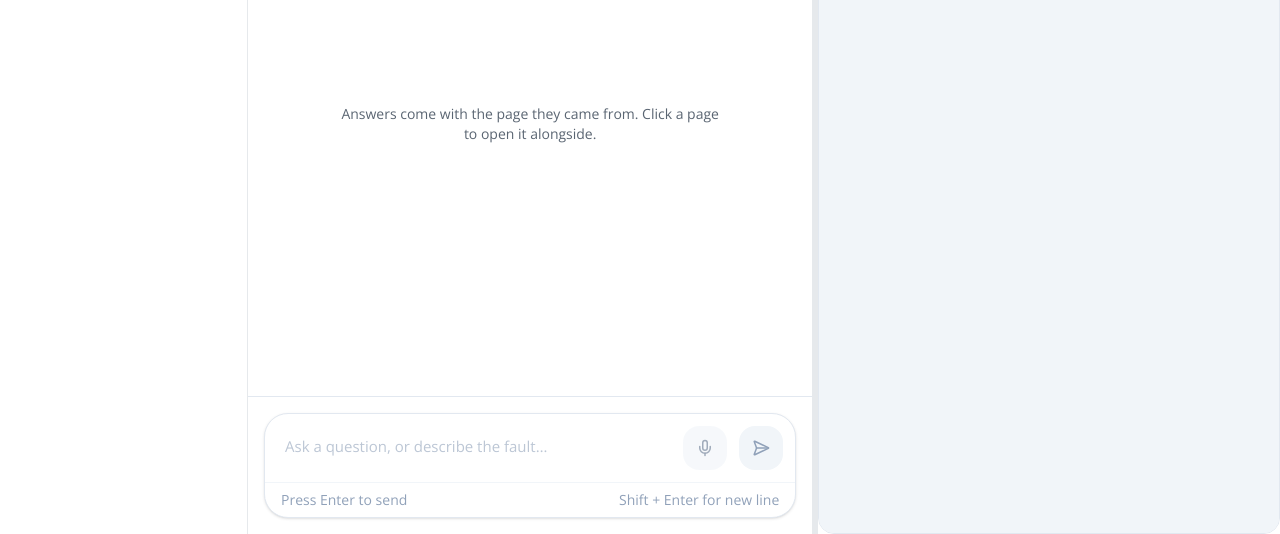
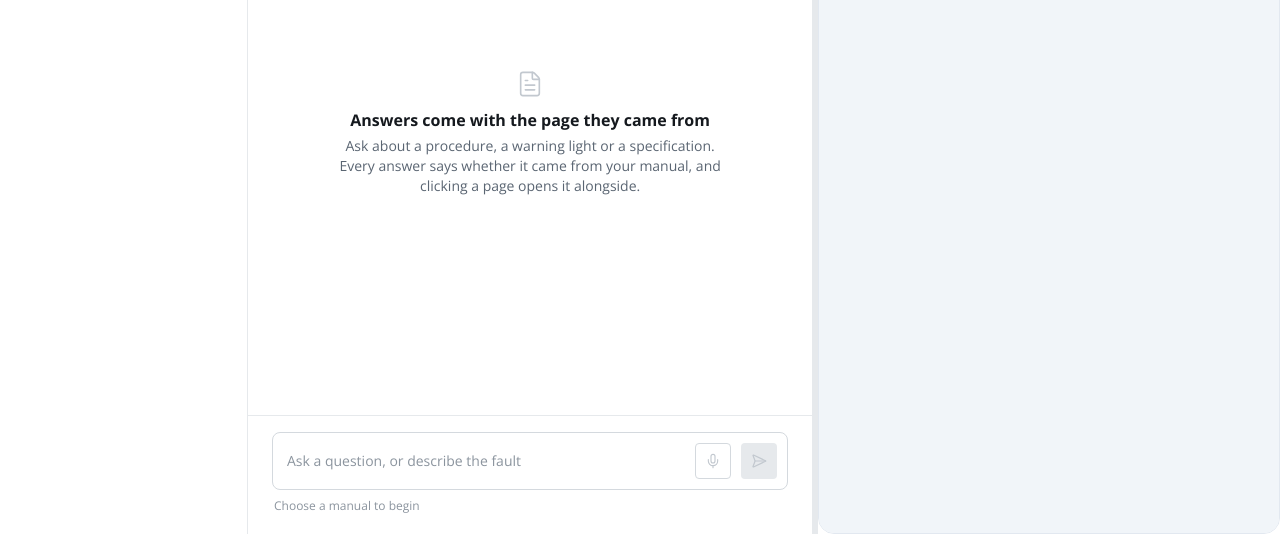
Before and after one commit to NilupulNishan/large-document-processing-demo, a Next.js app in the folder frontend/: page / in a window 1280 px wide. Shown: the part 266-800 px from the top of the page. Built offline with nearby package versions, Linux system fonts and the light colour scheme; no server answers.

Commit message:
feat: a composer that knows which state it is in

```diff
--- a/frontend/src/components/chat/chat-input.tsx
+++ b/frontend/src/components/chat/chat-input.tsx
@@ -1,16 +1,28 @@
 "use client";
 
 import { useEffect, useRef, useState } from "react";
-import { Loader2, Mic, Square, SendHorizonal } from "lucide-react";
+import { Loader2, Mic, SendHorizonal, Square, UserRound } from "lucide-react";
 
 import { useDictation } from "@/hooks/use-dictation";
 
 type Props = {
   onSend: (message: string) => void;
-  disabled?: boolean;
+  onStop?: () => void;
+  /** A manual is chosen and a session exists. */
+  ready?: boolean;
+  /** The assistant is answering. Kept separate from `ready`: they are different states. */
+  busy?: boolean;
+  /** A person owns the conversation, so the pipeline writes nothing (D24). */
+  handedOver?: boolean;
 };
 
-export default function ChatInput({ onSend, disabled = false }: Props) {
+export default function ChatInput({
+  onSend,
+  onStop,
+  ready = false,
+  busy = false,
+  handedOver = false,
+}: Props) {
   const [value, setValue] = useState("");
   const textareaRef = useRef<HTMLTextAreaElement | null>(null);
 
@@ -18,8 +30,35 @@ export default function ChatInput({ onSend, disabled = false }: Props) {
     setValue((current) => (current ? `${current.trimEnd()} ${text}` : text));
   const dictation = useDictation(appendDictated);
 
-  const busy = disabled || dictation.state === "transcribing";
-  const canSend = value.trim().length > 0 && !busy;
+  const starting = dictation.state === "starting";
+  const listening = dictation.state === "listening";
+  const transcribing = dictation.state === "transcribing";
+  const typed = value.trim().length > 0;
+
+  // First match wins. The control and the line below it are read from this one value, so
+  // they cannot tell the user two different things.
+  const status = handedOver
+    ? { hint: "A specialist has this conversation. Your reply goes to them.", tone: "person" }
+    : !ready
+      ? { hint: "Choose a manual to begin", tone: "quiet" }
+      : busy
+        ? { hint: "Answering, press stop to end it", tone: "quiet" }
+        : starting
+          ? { hint: "Opening the microphone", tone: "quiet" }
+          : transcribing
+            ? { hint: "Writing it down", tone: "quiet" }
+            : listening && dictation.mode === "recording"
+              ? { hint: "Live transcription unavailable, recording instead", tone: "warn" }
+              : listening
+                ? { hint: "Listening, press stop when you are done", tone: "quiet" }
+                : dictation.error
+                  ? { hint: dictation.error, tone: "warn" }
+                  : { hint: "Enter to send, Shift + Enter for a new line", tone: "quiet" };
+
+  const locked = !ready || busy || transcribing;
+  const micBusy = starting || transcribing;
+  // A guess still being revised is not a sentence anyone meant to send.
+  const canSend = typed && !locked && !listening && !starting && !dictation.interim;
 
   const resizeTextarea = () => {
     const textarea = textareaRef.current;
@@ -35,31 +74,34 @@ export default function ChatInput({ onSend, disabled = false }: Props) {
 
   const handleSend = () => {
     const message = value.trim();
-    if (!message || disabled) return;
+    if (!message || locked) return;
 
     onSend(message);
     setValue("");
 
     requestAnimationFrame(() => {
       if (textareaRef.current) {
-        textareaRef.current.style.height = "44px";
+        textareaRef.current.style.height = "36px";
       }
     });
   };
 
   return (
-    <div className="border-t border-slate-200 bg-white px-4 py-4">
-      <div className="mx-auto w-full">
-        <div className="rounded-3xl border border-slate-200 bg-white shadow-sm transition-all focus-within:border-blue-300 focus-within:shadow-md">
-          <div className="flex items-end gap-3 px-3 py-3">
+    <div className="border-t border-divider px-6 pb-5 pt-4">
+      <div
+        className={`rounded-lg border bg-surface transition-colors focus-within:border-action ${
+          listening ? "border-action" : handedOver ? "border-person-line" : "border-line"
+        }`}
+      >
+        <div className="flex items-end gap-2.5 p-2.5 pl-3.5">
           <textarea
             ref={textareaRef}
             value={value}
             onChange={(e) => setValue(e.target.value)}
-              placeholder="Ask a question, or describe the fault…"
+            placeholder="Ask a question, or describe the fault"
             rows={1}
-              disabled={busy}
-              className="max-h-40 min-h-11 flex-1 resize-none bg-transparent px-2 py-2 text-[15px] leading-6 text-slate-800 outline-none placeholder:text-slate-400 disabled:cursor-not-allowed disabled:opacity-60"
+            disabled={locked}
+            className="max-h-40 min-h-9 flex-1 resize-none bg-transparent py-2 text-body leading-5 text-ink outline-none placeholder:text-ink-3 disabled:text-ink-3"
             onKeyDown={(e) => {
               if (e.key === "Enter" && !e.shiftKey) {
                 e.preventDefault();
@@ -70,59 +112,76 @@ export default function ChatInput({ onSend, disabled = false }: Props) {
 
           <button
             type="button"
-              onClick={dictation.state === "listening" ? dictation.stop : dictation.start}
-              disabled={disabled || dictation.state === "transcribing"}
-              className={`flex h-11 w-11 items-center justify-center rounded-2xl transition-all duration-200 active:scale-95 ${
-                dictation.state === "listening"
-                  ? "bg-red-600 text-white shadow-sm hover:bg-red-700"
-                  : "bg-slate-100 text-slate-500 hover:bg-slate-200 disabled:cursor-not-allowed disabled:opacity-60"
+            onClick={listening ? dictation.stop : dictation.start}
+            disabled={!ready || busy || micBusy}
+            className={`relative grid h-9 w-9 shrink-0 place-items-center rounded transition-colors active:scale-95 ${
+              listening
+                ? "bg-danger text-white"
+                : "border border-line text-ink-2 hover:bg-raised disabled:text-ink-4"
             }`}
-              aria-label={dictation.state === "listening" ? "Stop recording" : "Dictate a question"}
+            aria-label={listening ? "Stop recording" : "Dictate a question"}
           >
-              {dictation.state === "transcribing" ? (
-                <Loader2 size={18} className="animate-spin" />
-              ) : dictation.state === "listening" ? (
-                <Square size={16} />
+            {listening && (
+              <span
+                aria-hidden
+                className="animate-live absolute inset-0 rounded border-2 border-danger"
+              />
+            )}
+            {micBusy ? (
+              <Loader2 className="h-4 w-4 animate-spin" />
+            ) : listening ? (
+              <Square className="h-3.5 w-3.5" fill="currentColor" />
             ) : (
-                <Mic size={18} />
+              <Mic className="h-4 w-4" strokeWidth={1.7} />
             )}
           </button>
 
+          {/* While answering, the same slot stops the answer. Saying "stop" and not stopping
+              would be worse than not offering it. */}
+          {busy ? (
+            <button
+              type="button"
+              onClick={onStop}
+              className="grid h-9 w-9 shrink-0 place-items-center rounded border border-line text-ink-2 transition-colors hover:bg-raised active:scale-95"
+              aria-label="Stop answering"
+            >
+              <Square className="h-3.5 w-3.5" fill="currentColor" />
+            </button>
+          ) : (
             <button
               type="button"
               onClick={handleSend}
               disabled={!canSend}
-              className={`flex h-11 w-11 items-center justify-center rounded-2xl transition-all duration-200 active:scale-95 ${
-                canSend
-                  ? "bg-blue-600 text-white shadow-sm hover:bg-blue-700"
-                  : "cursor-not-allowed bg-slate-100 text-slate-400"
+              className={`grid h-9 w-9 shrink-0 place-items-center rounded transition-colors active:scale-95 ${
+                canSend ? "bg-action text-white hover:bg-action-hover" : "bg-divider text-ink-4"
               }`}
               aria-label="Send message"
             >
-              <SendHorizonal size={18} />
+              <SendHorizonal className="h-4 w-4" strokeWidth={1.8} />
             </button>
+          )}
         </div>
 
+        {/* The guess is visibly unsettled until the recogniser commits it. */}
         {dictation.interim && (
-            <p className="px-5 pb-2 text-[15px] leading-6 text-slate-400 italic">
+          <p className="animate-breathe px-3.5 pb-2.5 text-body leading-5 text-ink-2">
             {dictation.interim}
           </p>
         )}
+      </div>
 
-          <div className="flex items-center justify-between border-t border-slate-100 px-4 py-2 text-xs text-slate-400">
-            <span>
-              {dictation.error
-                ? dictation.error
-                : dictation.state === "listening"
-                  ? "Listening — press stop when you are done"
-                  : dictation.state === "transcribing"
-                    ? "Writing it down…"
-                    : "Press Enter to send"}
-            </span>
-            <span>Shift + Enter for new line</span>
-          </div>
-        </div>
-      </div>
+      <p
+        className={`mt-2 flex items-center gap-1.5 px-0.5 text-small ${
+          status.tone === "warn"
+            ? "text-general"
+            : status.tone === "person"
+              ? "text-person"
+              : "text-ink-3"
+        }`}
+      >
+        {status.tone === "person" && <UserRound className="h-3.5 w-3.5" strokeWidth={1.8} />}
+        {status.hint}
+      </p>
     </div>
   );
 }
--- a/frontend/src/components/chat/chat-panel.tsx
+++ b/frontend/src/components/chat/chat-panel.tsx
@@ -1,5 +1,6 @@
 "use client";
 
+import { FileText } from "lucide-react";
 import ChatInput from "./chat-input";
 import MessageList from "./message-list";
 import type { Message } from "@/types/chat";
@@ -9,7 +10,10 @@ type Props = {
   messages: Message[];
   busy: boolean;
   ready: boolean;
+  /** A person owns the conversation, so the composer says so rather than pretending (D24). */
+  handedOver?: boolean;
   onSend: (text: string) => void;
+  onStop?: () => void;
   onPageClick?: (pagePdf: number) => void;
 };
 
@@ -18,7 +22,9 @@ export default function ChatPanel({
   messages,
   busy,
   ready,
+  handedOver = false,
   onSend,
+  onStop,
   onPageClick,
 }: Props) {
   return (
@@ -34,11 +40,17 @@ export default function ChatPanel({
 
       <div className="min-h-0 flex-1 overflow-hidden">
         {messages.length === 0 ? (
-          <div className="flex h-full items-center justify-center px-8 text-center">
-            <p className="max-w-sm text-body text-ink-2">
-              Answers come with the page they came from. Click a page to open it
-              alongside.
-            </p>
+          <div className="flex h-full items-center justify-center px-8">
+            <div className="max-w-sm text-center">
+              <FileText className="mx-auto mb-3 h-7 w-7 text-ink-4" strokeWidth={1.4} />
+              <p className="text-sm font-bold text-ink">
+                Answers come with the page they came from
+              </p>
+              <p className="mt-1.5 text-body text-ink-2">
+                Ask about a procedure, a warning light or a specification. Every answer says
+                whether it came from your manual, and clicking a page opens it alongside.
+              </p>
+            </div>
           </div>
         ) : (
           <MessageList messages={messages} onPageClick={onPageClick} />
@@ -46,7 +58,13 @@ export default function ChatPanel({
       </div>
 
       {/* ChatInput brings its own top border and padding. */}
-      <ChatInput onSend={onSend} disabled={!ready || busy} />
+      <ChatInput
+        onSend={onSend}
+        onStop={onStop}
+        ready={ready}
+        busy={busy}
+        handedOver={handedOver}
+      />
     </div>
   );
 }
--- a/frontend/src/components/chat/message-item.tsx
+++ b/frontend/src/components/chat/message-item.tsx
@@ -179,6 +179,9 @@ export default function MessageItem({ message, onPageClick, viewer = "user" }: P
         >
           <Check className="h-3.5 w-3.5 text-person" strokeWidth={2.5} />
           {message.steps.length} steps
+          {message.elapsedMs !== undefined && (
+            <span className="text-ink-3">· {(message.elapsedMs / 1000).toFixed(1)}s</span>
+          )}
           <ChevronDown
             className={`h-3 w-3 text-ink-3 transition-transform ${openTrace ? "rotate-180" : ""}`}
             strokeWidth={2}
@@ -198,7 +201,7 @@ export default function MessageItem({ message, onPageClick, viewer = "user" }: P
             {message.content}
           </ReactMarkdown>
         ) : streaming && message.steps.length === 0 ? (
-          <span className="inline-block h-4 w-0.5 animate-pulse bg-action align-middle" />
+          <span className="animate-caret inline-block h-4 w-0.5 bg-action align-middle" />
         ) : null}
       </div>
 
--- a/frontend/src/components/layout/container.tsx
+++ b/frontend/src/components/layout/container.tsx
@@ -25,7 +25,7 @@ export default function AppShell() {
   const [page, setPage] = useState(1);
   const [openHandoffs, setOpenHandoffs] = useState(0);
 
-  const { messages, send, busy } = useChatStream(sessionId);
+  const { messages, send, stop, busy, handedOver } = useChatStream(sessionId);
 
   const refreshSessions = useCallback(() => {
     listSessions().then(setSessions).catch(() => setSessions([]));
@@ -147,7 +147,9 @@ export default function AppShell() {
                   messages={messages}
                   busy={busy}
                   ready={Boolean(sessionId)}
+                  handedOver={handedOver}
                   onSend={send}
+                  onStop={stop}
                   onPageClick={setPage}
                 />
               </div>
--- a/frontend/src/hooks/use-chat-stream.ts
+++ b/frontend/src/hooks/use-chat-stream.ts
@@ -79,6 +79,7 @@ export function useChatStream(sessionId: string | null) {
       if (!sessionId || busy) return;
 
       setBusy(true);
+      const startedAt = Date.now();
       setMessages((previous) => [
         ...previous,
         blank("user", question),
@@ -137,13 +138,21 @@ export function useChatStream(sessionId: string | null) {
         }));
       } finally {
         // A stream that ends without `done` must not leave the caret spinning.
-        patchLast((message) => ({ ...message, streaming: false }));
+        patchLast((message) => ({
+          ...message,
+          streaming: false,
+          elapsedMs: Date.now() - startedAt,
+        }));
         setBusy(false);
         abortRef.current = null;
       }
     },
     [sessionId, busy, patchLast],
   );
+
+  /** Stops reading the stream and finalises the part-written answer. The server-side
+   *  pipeline is not cancelled; only this client stops listening to it. */
+  const stop = useCallback(() => abortRef.current?.abort(), []);
 
   // While a person has it, the server is the truth: their replies arrive by polling, and
   // nothing here is streaming.
@@ -153,5 +162,5 @@ export function useChatStream(sessionId: string | null) {
   );
 
   // Derived, not reset in an effect: with no session there is nothing to show.
-  return { messages: sessionId ? shown : [], send, busy, handedOver };
+  return { messages: sessionId ? shown : [], send, stop, busy, handedOver };
 }
--- a/frontend/src/hooks/use-dictation.ts
+++ b/frontend/src/hooks/use-dictation.ts
@@ -6,7 +6,10 @@ import type { SpeechRecognizer } from "microsoft-cognitiveservices-speech-sdk";
 import { speechToken, transcribe } from "@/lib/api";
 import { toWav16k } from "@/lib/audio";
 
-export type DictationState = "idle" | "listening" | "transcribing";
+export type DictationState = "idle" | "starting" | "listening" | "transcribing";
+/** Which path the current attempt took. The caller must not have to read an error
+ *  message to find out whether it is streaming or recording. */
+export type DictationMode = "live" | "recording" | null;
 
 /** Dictation. It never sends: the caller puts the words in the box and the user decides.
  *
@@ -15,10 +18,15 @@ export type DictationState = "idle" | "listening" | "transcribing";
  *  recording and transcribing on stop, which is slower but survives a hostile network (D36). */
 export function useDictation(onText: (text: string) => void) {
   const [state, setState] = useState<DictationState>("idle");
+  const [mode, setMode] = useState<DictationMode>(null);
   const [interim, setInterim] = useState("");
   const [error, setError] = useState<string | null>(null);
   const recognizerRef = useRef<SpeechRecognizer | null>(null);
   const recorderRef = useRef<MediaRecorder | null>(null);
+  // Starting is slow — a token fetch, a 7 MB dynamic import and a socket — and the
+  // button stays clickable throughout. Without this a second click opens a second
+  // recogniser on the same microphone and every phrase arrives twice.
+  const startingRef = useRef(false);
 
   const startLive = useCallback(async () => {
     const { token, region } = await speechToken();
@@ -43,13 +51,20 @@ export function useDictation(onText: (text: string) => void) {
     recognizer.canceled = (_, event) => {
       setError(event.errorDetails || "Recognition stopped unexpectedly.");
       setInterim("");
+      setMode(null);
       setState("idle");
     };
 
-    await new Promise<void>((resolve, reject) =>
-      recognizer.startContinuousRecognitionAsync(resolve, reject),
-    );
+    try {
+      await new Promise<void>((resolve, reject) =>
+        recognizer.startContinuousRecognitionAsync(resolve, reject),
+      );
+    } catch (error) {
+      recognizer.close();
+      throw error;
+    }
     recognizerRef.current = recognizer;
+    setMode("live");
     setState("listening");
   }, [onText]);
 
@@ -73,17 +88,23 @@ export function useDictation(onText: (text: string) => void) {
       } catch {
         setError("Could not reach the speech service.");
       } finally {
+        setMode(null);
         setState("idle");
       }
     };
 
     recorder.start();
+    setMode("recording");
     setState("listening");
   }, [onText]);
 
   const start = useCallback(async () => {
+    if (startingRef.current || recognizerRef.current || recorderRef.current) return;
+    startingRef.current = true;
     setError(null);
     setInterim("");
+    setMode(null);
+    setState("starting");
     try {
       await startLive();
     } catch {
@@ -92,8 +113,11 @@ export function useDictation(onText: (text: string) => void) {
         await startRecording();
       } catch {
         setError("Microphone unavailable. Check the browser's permission for this site.");
+        setMode(null);
         setState("idle");
       }
+    } finally {
+      startingRef.current = false;
     }
   }, [startLive, startRecording]);
 
@@ -104,6 +128,7 @@ export function useDictation(onText: (text: string) => void) {
       recognizer.stopContinuousRecognitionAsync(() => {
         recognizer.close();
         setInterim("");
+        setMode(null);
         setState("idle");
       });
       return;
@@ -111,5 +136,5 @@ export function useDictation(onText: (text: string) => void) {
     recorderRef.current?.stop();
   }, []);
 
-  return { state, interim, error, start, stop };
+  return { state, mode, interim, error, start, stop };
 }
--- a/frontend/src/types/chat.ts
+++ b/frontend/src/types/chat.ts
@@ -86,4 +86,7 @@ export type Message = {
   failed?: boolean;
   /** Set instead of `source` when the question was handed to a person. */
   escalation?: Escalation;
+  /** Wall time the answer took, measured in the browser. Not part of the backend
+   *  contract the rest of this file mirrors, and absent on restored conversations. */
+  elapsedMs?: number;
 };
```
Also changed, not shown: frontend/src/app/globals.css (+8 -0 lines), 2 other files (tests, documents, lock files or other folders). Lines whose indentation alone changed are shown as unchanged.
